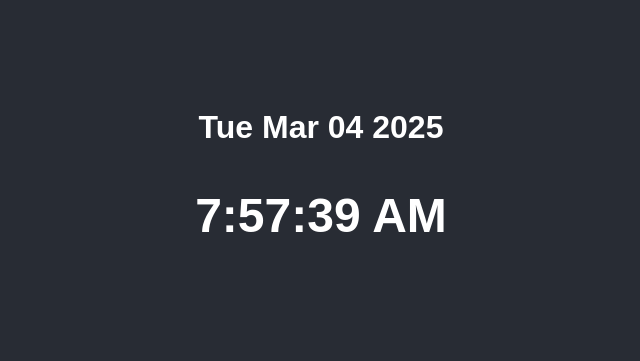
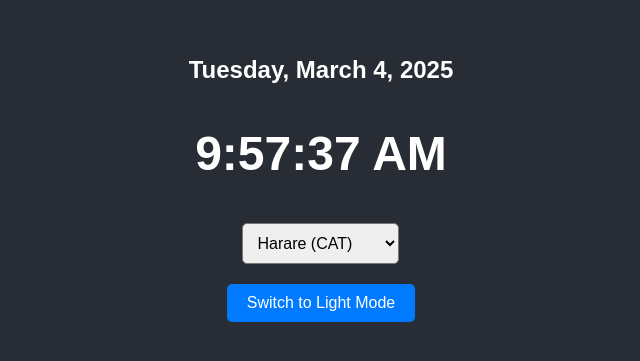
Before and after one commit to Onwell/digital-clock, a React (Create React App) app: page / in a window 1280 px wide. Shown: the part 221-582 px from the top of the page, without its empty margins (319-959 px from the left). Built offline with nearby package versions, Linux system fonts and the light colour scheme.

Commit message:
update clock js

```diff
--- a/src/Clock.js
+++ b/src/Clock.js
@@ -2,20 +2,46 @@ import React, { useState, useEffect } from "react";
 
 const Clock = () => {
   const [time, setTime] = useState(new Date());
+  const [darkMode, setDarkMode] = useState(true);
+  const [timeZone, setTimeZone] = useState("Africa/Harare");
 
   useEffect(() => {
     const interval = setInterval(() => {
       setTime(new Date());
     }, 1000);
 
-    return () => clearInterval(interval); // Cleanup interval on unmount
+    return () => clearInterval(interval);
   }, []);
 
+  // Format time based on selected time zone
+  const formattedTime = new Intl.DateTimeFormat("en-US", {
+    timeZone,
+    timeStyle: "medium",
+  }).format(time);
+
+  const formattedDate = new Intl.DateTimeFormat("en-US", {
+    timeZone,
+    dateStyle: "full",
+  }).format(time);
+
   return (
-    <div style={styles.clockContainer}>
+    <div style={{ ...styles.clockContainer, backgroundColor: darkMode ? "#282c34" : "#f5f5f5", color: darkMode ? "white" : "black" }}>
       <div style={styles.clockContent}>
-        <h2 style={styles.date}>{time.toDateString()}</h2>
-        <h1 style={styles.time}>{time.toLocaleTimeString()}</h1>
+        <h2 style={styles.date}>{formattedDate}</h2>
+        <h1 style={styles.time}>{formattedTime}</h1>
+
+        {/* Time Zone Selector */}
+        <select style={styles.select} value={timeZone} onChange={(e) => setTimeZone(e.target.value)}>
+          <option value="Africa/Harare">Harare (CAT)</option>
+          <option value="America/New_York">New York (EST)</option>
+          <option value="Europe/London">London (GMT)</option>
+          <option value="Asia/Tokyo">Tokyo (JST)</option>
+        </select>
+
+        {/* Dark/Light Mode Toggle */}
+        <button style={styles.button} onClick={() => setDarkMode(!darkMode)}>
+          {darkMode ? "Switch to Light Mode" : "Switch to Dark Mode"}
+        </button>
       </div>
     </div>
   );
@@ -27,10 +53,8 @@ const styles = {
     justifyContent: "center",
     alignItems: "center",
     height: "100vh",
-    backgroundColor: "#282c34",
-    color: "white",
-    fontSize: "2rem",
     textAlign: "center",
+    transition: "background-color 0.3s ease, color 0.3s ease",
   },
   clockContent: {
     display: "flex",
@@ -38,7 +62,7 @@ const styles = {
     alignItems: "center",
   },
   date: {
-    fontSize: "2rem",
+    fontSize: "1.5rem",
     marginBottom: "10px",
     fontFamily: "Arial, sans-serif",
   },
@@ -46,6 +70,22 @@ const styles = {
     fontSize: "3rem",
     fontFamily: "Arial, sans-serif",
   },
+  select: {
+    margin: "10px 0",
+    padding: "10px",
+    fontSize: "1rem",
+    borderRadius: "5px",
+  },
+  button: {
+    padding: "10px 20px",
+    fontSize: "1rem",
+    borderRadius: "5px",
+    cursor: "pointer",
+    backgroundColor: "#007bff",
+    color: "white",
+    border: "none",
+    marginTop: "10px",
+  },
 };
 
 export default Clock;
```
